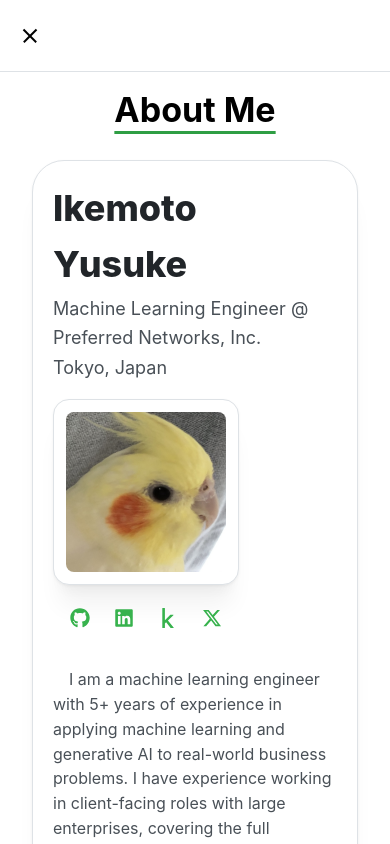
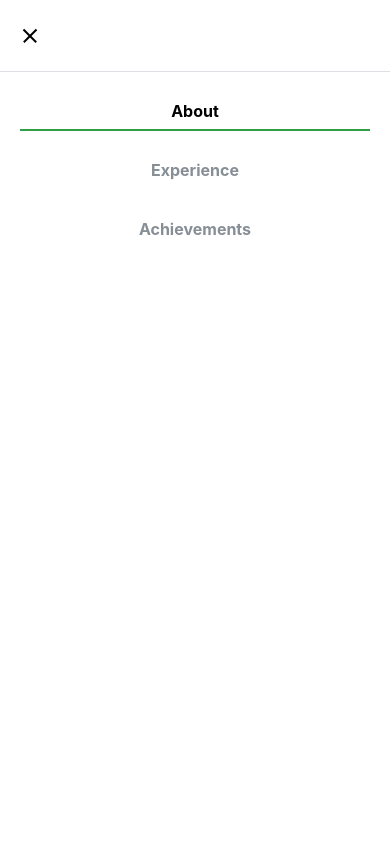
Before and after one commit to yyykrk/yyykrk.github.io, a React (Vite) app: page / in a window 390 px wide. Both pictures are taken after a click on the button "Toggle navigation menu". Shown: the top 844 px of the page. Built offline with nearby package versions, Linux system fonts and the light colour scheme.

Commit message:
feat: add Drawer

```diff
--- a/src/App.tsx
+++ b/src/App.tsx
@@ -18,7 +18,7 @@ export const App = () => {
   });
 
   return (
-    <AppShell padding="md" header={{ height: 72 }}>
+    <AppShell padding="md" header={{ height: "var(--app-header-height)" }}>
       <Header sections={SECTIONS} activeSectionId={activeSectionId} />
       <Main sections={SECTIONS} />
       <Footer />
--- a/src/components/layout/Header.module.css
+++ b/src/components/layout/Header.module.css
@@ -1,5 +1,5 @@
 .header {
-  height: 72px;
+  height: var(--app-header-height);
   margin-bottom: 120px;
   background-color: var(--mantine-color-body);
   border-bottom: 1px solid
@@ -7,7 +7,7 @@
 }
 
 .inner {
-  height: 72px;
+  height: var(--app-header-height);
   display: flex;
   align-items: center;
   justify-content: space-between;
@@ -15,7 +15,7 @@
 
 .links {
   padding-top: var(--mantine-spacing-sm);
-  height: 72px;
+  height: var(--app-header-height);
   display: flex;
   flex-direction: column;
   justify-content: space-between;
@@ -64,3 +64,8 @@
     }
   }
 }
+
+.drawerInner {
+  top: var(--app-header-height);
+  height: calc(100vh - var(--app-header-height));
+}
--- a/src/components/layout/Header.tsx
+++ b/src/components/layout/Header.tsx
@@ -1,4 +1,12 @@
-import { Anchor, Box, Burger, Container, Group } from "@mantine/core";
+import {
+  Anchor,
+  Box,
+  Burger,
+  Container,
+  Drawer,
+  Group,
+  Stack,
+} from "@mantine/core";
 import { useDisclosure } from "@mantine/hooks";
 import classes from "./Header.module.css";
 import { AppShell } from "@mantine/core";
@@ -10,7 +18,7 @@ type HeaderProps = {
 };
 
 export const Header = ({ sections, activeSectionId }: HeaderProps) => {
-  const [opened, { toggle }] = useDisclosure(false);
+  const [opened, { toggle, close }] = useDisclosure(false);
 
   const mainItems = sections.map((section) => (
     <Anchor<"a">
@@ -18,12 +26,14 @@ export const Header = ({ sections, activeSectionId }: HeaderProps) => {
       key={section.id}
       className={classes.mainLink}
       data-active={section.id === activeSectionId || undefined}
+      onClick={close}
     >
       {section.label}
     </Anchor>
   ));
 
   return (
+    <>
       <AppShell.Header className={classes.header}>
         <Container className={classes.inner}>
           <Box className={classes.links} visibleFrom="sm">
@@ -37,8 +47,25 @@ export const Header = ({ sections, activeSectionId }: HeaderProps) => {
             className={classes.burger}
             size="sm"
             hiddenFrom="sm"
+            aria-label="Toggle navigation menu"
           />
         </Container>
       </AppShell.Header>
+      <Drawer
+        opened={opened}
+        onClose={close}
+        withCloseButton={false}
+        size="100%"
+        position="left"
+        padding="lg"
+        withOverlay={false}
+        hiddenFrom="sm"
+        classNames={{ inner: classes.drawerInner }}
+      >
+        <Stack gap="lg" className={classes.mobileLinks}>
+          {mainItems}
+        </Stack>
+      </Drawer>
+    </>
   );
 };
--- a/src/global.css
+++ b/src/global.css
@@ -1,4 +1,8 @@
+:root {
+  --app-header-height: 72px;
+}
+
 html {
   scroll-behavior: smooth;
-  scroll-padding-top: 72px;
+  scroll-padding-top: var(--app-header-height);
 }
```
Lines whose indentation alone changed are shown as unchanged.
